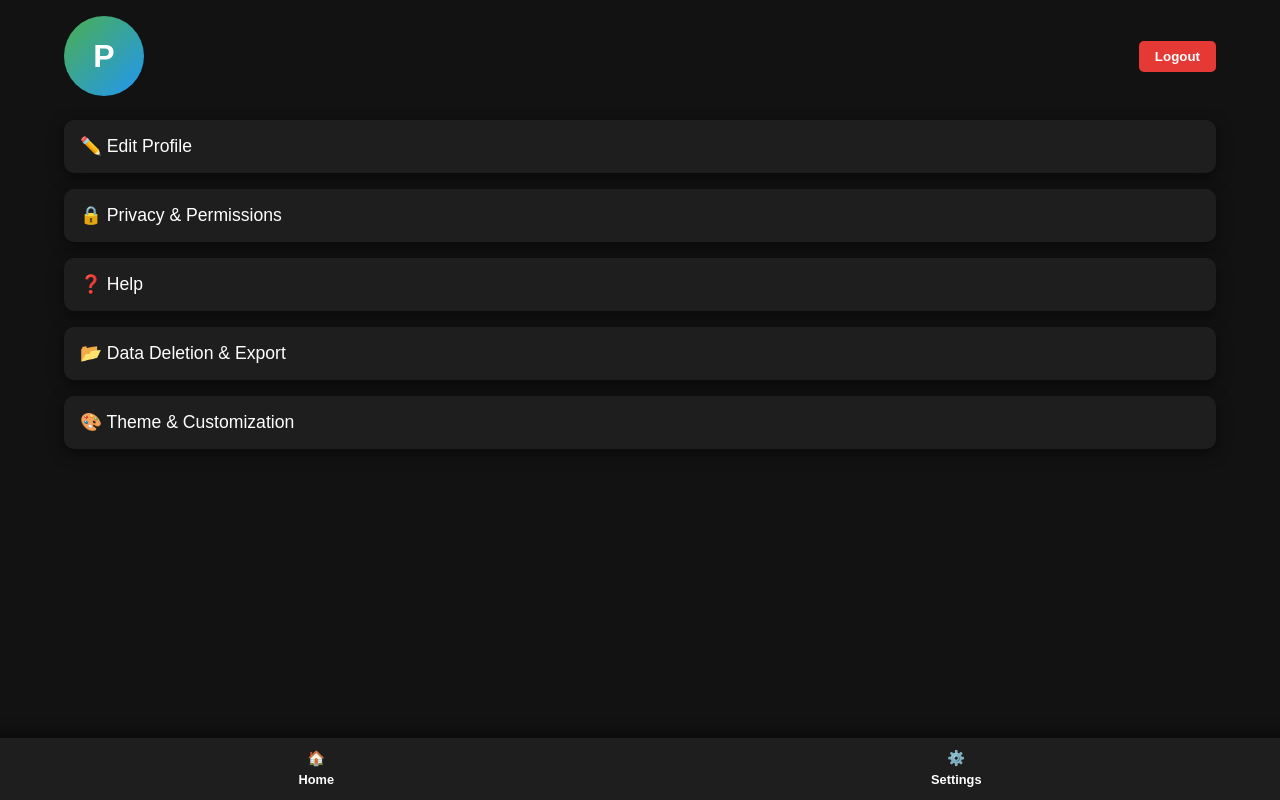
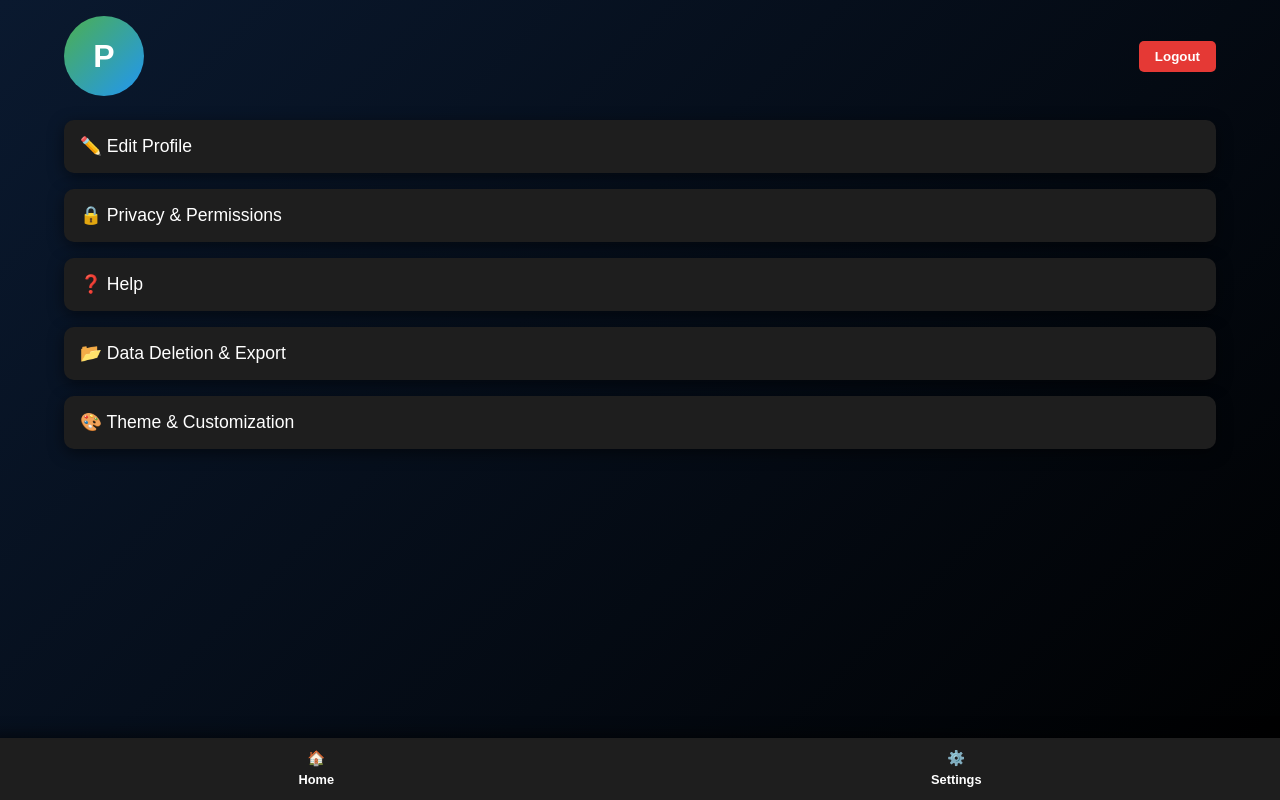
Before and after one commit to Himanshu145505/DigiBuddy, a React (Create React App) app: page /profile in a window 1280 px wide. Built offline with nearby package versions, Linux system fonts and the light colour scheme.

Commit message:
Update Profile.css

```diff
--- a/src/styles/Profile.css
+++ b/src/styles/Profile.css
@@ -5,7 +5,7 @@
   display: flex;
   flex-direction: column;
   align-items: center;
-    background: #121212;
+  background: linear-gradient(135deg, #0a192f, #000000);
   color: #ffffff;
   font-family: Arial, sans-serif;
 }
```
Lines whose indentation alone changed are shown as unchanged.
